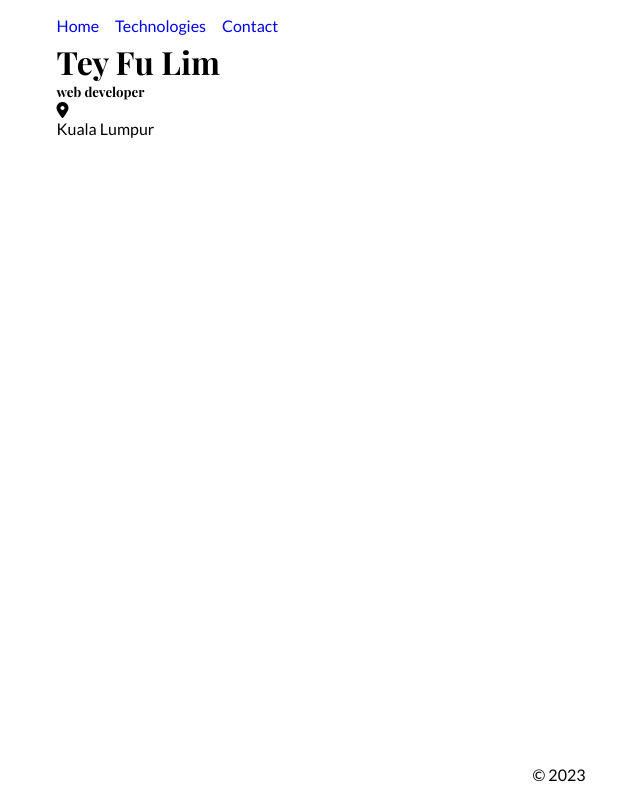
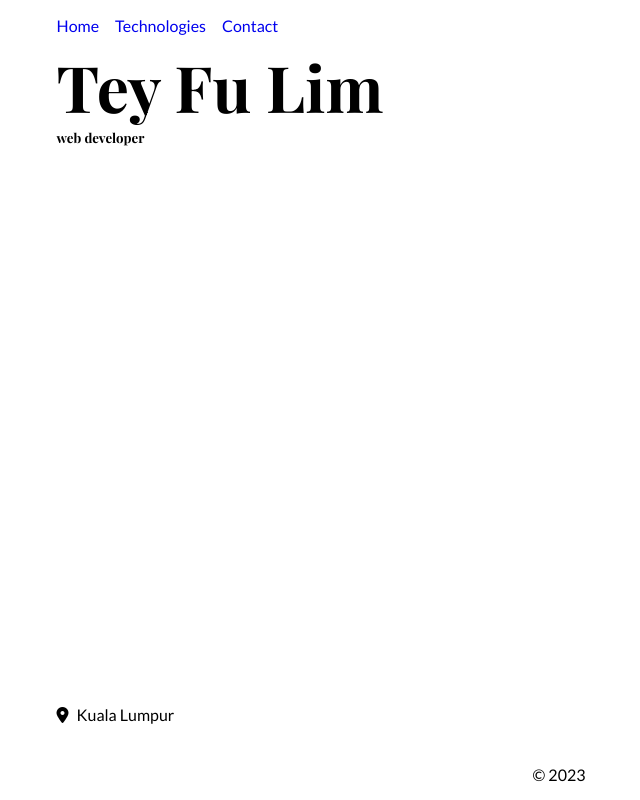
Before and after one commit to t-flim/t-flim.github.io, a React (Vite) app: page / in a window 1280 px wide. Shown: the whole page, without its empty margins (81-721 px from the left). Built offline with nearby package versions, Linux system fonts and the light colour scheme.

Commit message:
Add Header styling

```diff
--- a/src/App.css
+++ b/src/App.css
@@ -32,8 +32,9 @@ h6 {
 
 header,
 section {
-  margin-top: 2.5em;
+  margin-top: 2.75em;
   padding: 0 0.75em;
+  height: 85vh;
 }
 
 .container {
--- a/src/components/header/Header.css
+++ b/src/components/header/Header.css
@@ -0,0 +1,20 @@
+#header > .container,
+.hero {
+    height: 100%;
+}
+
+.hero {
+    display: flex;
+    flex-direction: column;
+}
+
+.hero--name {
+    font-size: clamp(2.5rem, 5vw, 5rem);
+}
+
+.location {
+    margin-top: auto;
+    display: flex;
+    gap: 0.5em;
+    align-items: center;
+}
```
